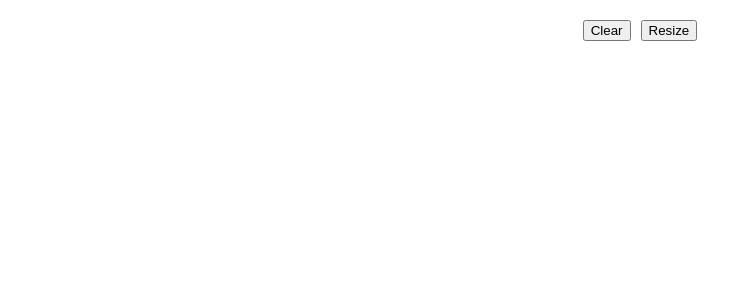
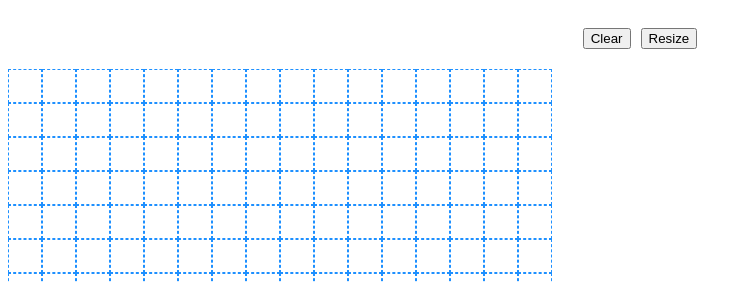
Before and after one commit to kelvouttt/etch-a-sketch, a plain HTML site: page index.html in a window 1280 px wide. Shown: the top 282 px of the page, without its empty margins (0-752 px from the left). Drawn offline with Linux system fonts and the light colour scheme.

Commit message:
explicitly setting the container size

```diff
--- a/index.css
+++ b/index.css
@@ -1,23 +1,26 @@
 :root {
   --grid-rows: 1;
   --grid-cols: 1;
+  display: grid;
 }
 
 .container {
   display: grid;
+
   /* grid-gap: 1em; */
   grid-template-rows: repeat(var(--grid-rows), 1fr);
   grid-template-columns: repeat(var(--grid-cols), 1fr);
-  /* border: 1px solid black; */
-  width: 960px;
-  height: auto;
+  /* border: 1px solid coral; */
+  /* height: 960px; */
+  height: 544px;
+  max-width: 544px;
 }
 
 .table {
   padding: 1em;
   border: 1px solid coral;
   text-align: center;
-  border: none;
+  border: 1px dashed dodgerblue;
 }
 
 header {
```
